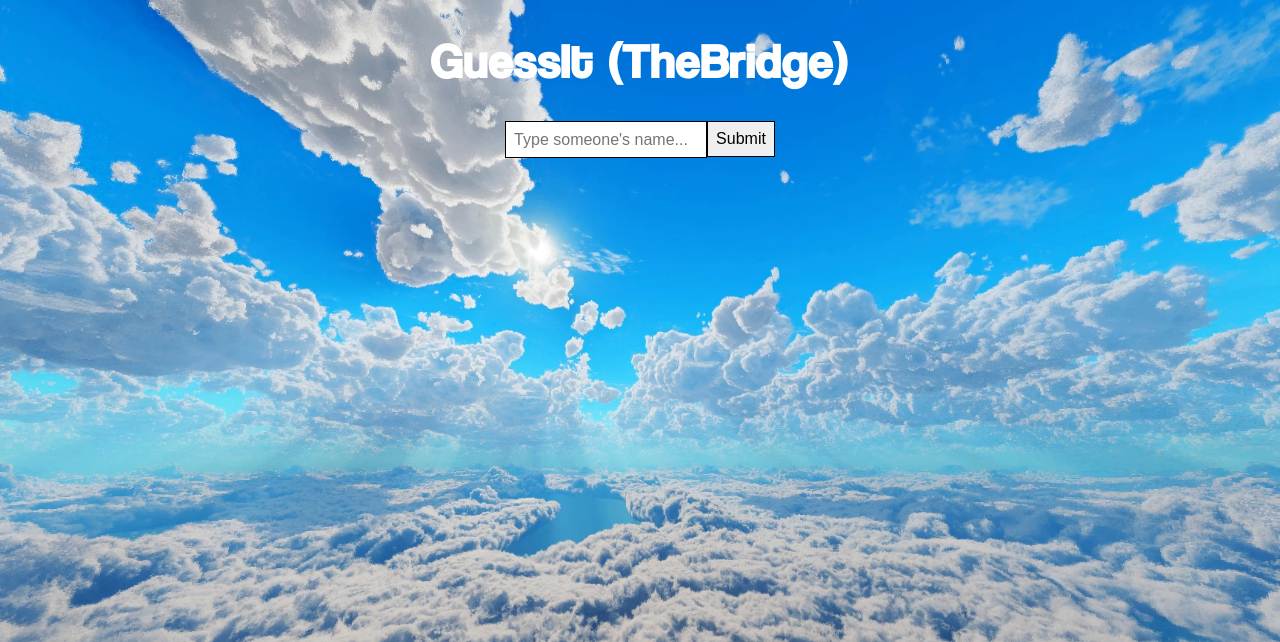
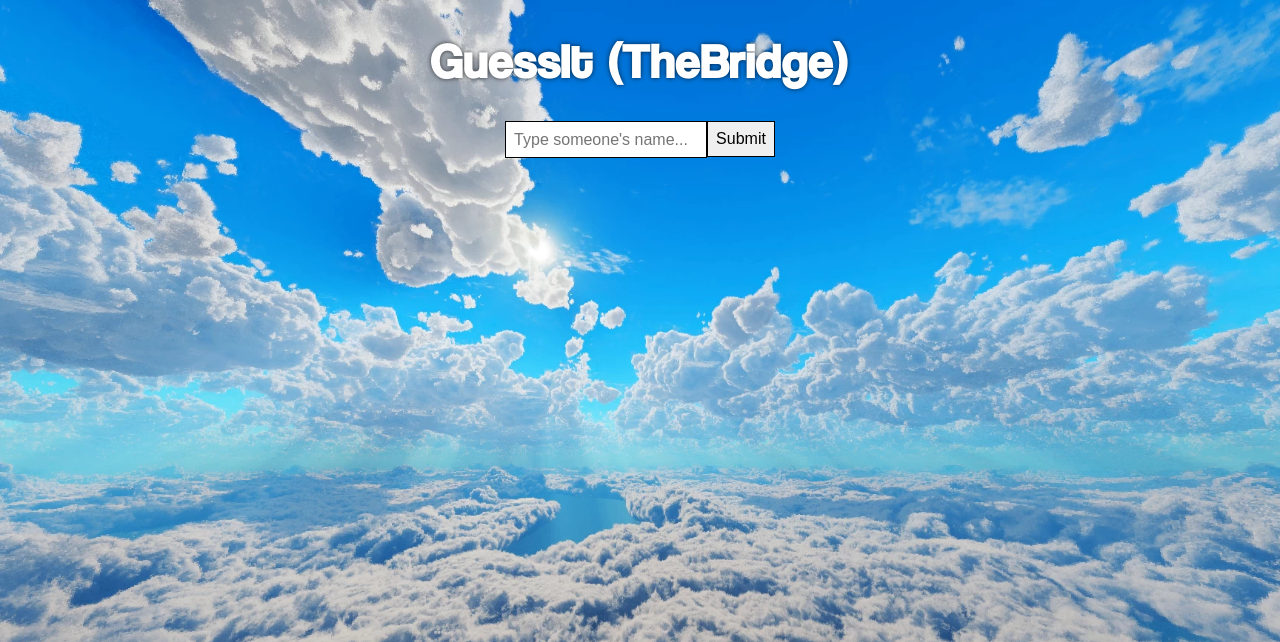
Before and after one commit to Climbby/GuessIt_front, a plain HTML site: page index.html in a window 1280 px wide. Shown: the top 642 px of the page. Drawn offline with Linux system fonts and the light colour scheme; no server answers.

Commit message:
added title shadow

```diff
--- a/js/gameLogic.js
+++ b/js/gameLogic.js
@@ -1,4 +1,4 @@
-import { answersContainer, inputText, answersLabel, inputContainer, winnerContainer, winnerText, colorInfo, timeoutText } from './utils/domElements.js'
+import { answersContainer, inputText, inputContainer, winnerContainer, winnerText, colorInfo, timeoutText } from './utils/domElements.js'
 import { isColorHidden, addToClipboard, incrementAttempts, getAttempts } from './utils/globals.js'
 import { autoShrinkText, arraysEqual } from './utils/utils.js'
 import { dailyTimeout, makeLabels } from './utils/funcs.js'
--- a/styles.css
+++ b/styles.css
@@ -22,6 +22,7 @@ body{
 #title{
     font-size: 3rem;
     color: white;
+    text-shadow: 0px 0px 5px rgba(0, 0, 0, 0.7);
 }
 
 .inputContainer{ /*aligns input text and button*/
```
